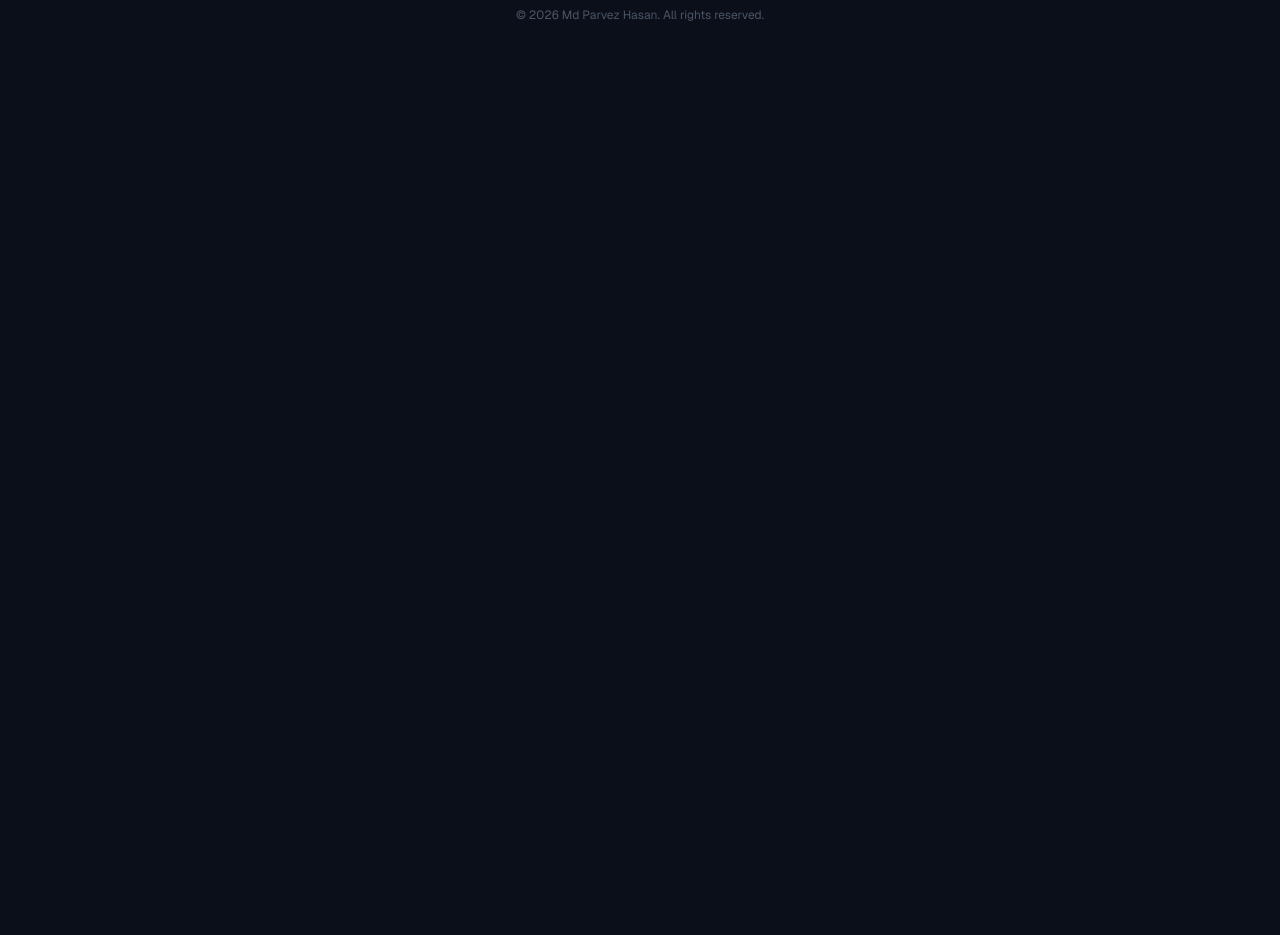
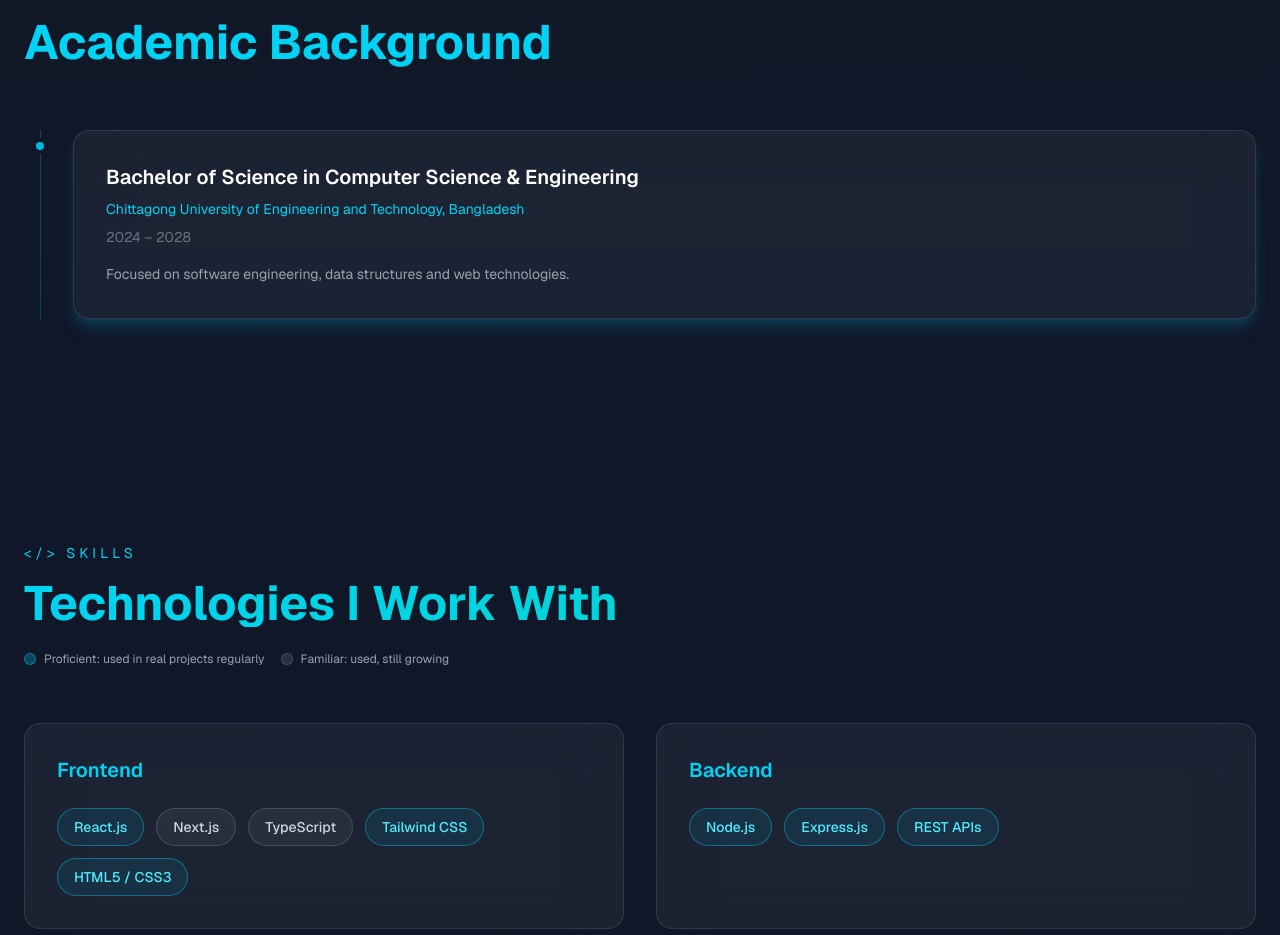
Before and after one commit to parety308/parvez-portfoliyo, a Next.js app: page / in a window 1280 px wide. Shown: the part 1862-2797 px from the top of the page. Before the commit the page ends 1933 px from the top, so only its background shows below. Built offline with nearby package versions, Linux system fonts and the light colour scheme.

Commit message:
feat: add Education and tag-based Skills sections

```diff
--- a/src/app/page.tsx
+++ b/src/app/page.tsx
@@ -1,5 +1,7 @@
 import About from "@/components/sections/About";
+import Education from "@/components/sections/Education";
 import Hero from "@/components/sections/Hero";
+import Skills from "@/components/sections/Skills";
 import { hasResume } from "@/lib/resume";
 
 export default function Home() {
@@ -7,6 +9,8 @@
     <>
       <Hero resumeAvailable={hasResume()} />
       <About />
+      <Education />
+      <Skills />
     </>
   );
 }
--- /dev/null
+++ b/src/components/sections/Education.tsx
@@ -0,0 +1,56 @@
+"use client";
+
+import { motion } from "framer-motion";
+import { GraduationCap } from "lucide-react";
+import { education } from "@/lib/portfolio";
+
+export default function Education() {
+  return (
+    <section
+      id="education"
+      className="bg-gradient-to-b from-[#111827] to-[#0F172A] px-6 py-28 text-white"
+    >
+      <div className="mx-auto max-w-7xl">
+        <motion.div
+          initial={{ opacity: 0, y: 40 }}
+          whileInView={{ opacity: 1, y: 0 }}
+          transition={{ duration: 0.6 }}
+          viewport={{ once: true }}
+          className="mb-16"
+        >
+          <p className="mb-4 flex items-center gap-2 text-sm tracking-[0.3em] text-cyan-400 uppercase">
+            <GraduationCap size={18} aria-hidden="true" />
+            Education
+          </p>
+          <h2 className="text-4xl font-bold text-cyan-400 md:text-5xl">
+            Academic Background
+          </h2>
+        </motion.div>
+
+        <ol className="relative ml-4 border-l border-cyan-500/30">
+          {education.map((item, index) => (
+            <motion.li
+              key={item.degree}
+              initial={{ opacity: 0, x: -40 }}
+              whileInView={{ opacity: 1, x: 0 }}
+              transition={{ duration: 0.6, delay: index * 0.2 }}
+              viewport={{ once: true }}
+              className="relative mb-12 ml-8 last:mb-0"
+            >
+              <span
+                aria-hidden="true"
+                className="absolute top-2 -left-[41px] h-4 w-4 rounded-full border-4 border-[#0F172A] bg-cyan-500"
+              />
+              <div className="rounded-2xl border border-white/10 bg-white/5 p-8 shadow-lg shadow-cyan-500/20 backdrop-blur-xl">
+                <h3 className="mb-2 text-xl font-semibold text-white">{item.degree}</h3>
+                <p className="mb-2 text-sm text-cyan-400">{item.institution}</p>
+                <p className="mb-4 text-sm text-gray-500">{item.year}</p>
+                <p className="text-sm leading-relaxed text-gray-400">{item.description}</p>
+              </div>
+            </motion.li>
+          ))}
+        </ol>
+      </div>
+    </section>
+  );
+}
--- /dev/null
+++ b/src/components/sections/Skills.tsx
@@ -0,0 +1,90 @@
+"use client";
+
+import { motion } from "framer-motion";
+import { skills } from "@/lib/portfolio";
+import type { SkillCategory, SkillLevel } from "@/types/portfolio";
+
+const categoryTitles: Record<SkillCategory, string> = {
+  frontend: "Frontend",
+  backend: "Backend",
+  database: "Database",
+  tools: "Tools & Platforms",
+};
+
+const levelStyles: Record<SkillLevel, string> = {
+  Proficient: "border-cyan-400/40 bg-cyan-500/10 text-cyan-300",
+  Familiar: "border-white/15 bg-white/5 text-gray-300",
+};
+
+const categories = Object.keys(categoryTitles) as SkillCategory[];
+
+export default function Skills() {
+  return (
+    <section
+      id="skills"
+      className="relative overflow-hidden bg-gradient-to-b from-[#0F172A] to-[#111827] px-6 py-28 text-white"
+    >
+      <div
+        aria-hidden="true"
+        className="absolute -top-40 -right-40 -z-10 h-[500px] w-[500px] rounded-full bg-cyan-700/20 blur-3xl"
+      />
+
+      <div className="relative z-10 mx-auto max-w-7xl">
+        <motion.div
+          initial={{ opacity: 0, y: 40 }}
+          whileInView={{ opacity: 1, y: 0 }}
+          transition={{ duration: 0.6 }}
+          viewport={{ once: true }}
+          className="mb-6"
+        >
+          <p className="mb-4 text-sm tracking-[0.3em] text-cyan-400 uppercase">
+            {"</> Skills"}
+          </p>
+          <h2 className="bg-gradient-to-r from-cyan-400 to-teal-400 bg-clip-text text-4xl font-bold text-transparent md:text-5xl">
+            Technologies I Work With
+          </h2>
+        </motion.div>
+
+        <ul className="mb-14 flex flex-wrap gap-4 text-xs text-gray-400">
+          <li className="flex items-center gap-2">
+            <span className="h-3 w-3 rounded-full border border-cyan-400/40 bg-cyan-500/30" />
+            Proficient: used in real projects regularly
+          </li>
+          <li className="flex items-center gap-2">
+            <span className="h-3 w-3 rounded-full border border-white/15 bg-white/10" />
+            Familiar: used, still growing
+          </li>
+        </ul>
+
+        <div className="grid gap-8 md:grid-cols-2">
+          {categories.map((category, index) => (
+            <motion.div
+              key={category}
+              initial={{ opacity: 0, y: 40 }}
+              whileInView={{ opacity: 1, y: 0 }}
+              transition={{ duration: 0.5, delay: index * 0.1 }}
+              viewport={{ once: true }}
+              whileHover={{ y: -6 }}
+              className="rounded-2xl border border-white/10 bg-white/5 p-8 backdrop-blur-xl transition-colors duration-300 hover:border-cyan-400/40"
+            >
+              <h3 className="mb-6 text-xl font-semibold text-cyan-400">
+                {categoryTitles[category]}
+              </h3>
+              <ul className="flex flex-wrap gap-3">
+                {skills[category].map((skill) => (
+                  <li
+                    key={skill.name}
+                    className={`rounded-full border px-4 py-2 text-sm font-medium ${levelStyles[skill.level]}`}
+                  >
+                    <span>{skill.name}</span>
+                    <span className="sr-only"> ({skill.level})</span>
+                  </li>
+                ))}
+              </ul>
+            </motion.div>
+          ))}
+        </div>
+      </div>
+    </section>
+  );
+}
--- a/src/data/portfolioData.json
+++ b/src/data/portfolioData.json
@@ -40,30 +40,26 @@
       ]
     }
   ],
-  "skills": {
+    "skills": {
     "frontend": [
-      { "name": "React.js", "level": 92 },
-      { "name": "TypeScript", "level": 85 },
-      { "name": "Tailwind CSS", "level": 90 },
-      { "name": "Next.js", "level": 80 },
-      { "name": "HTML5 / CSS3", "level": 95 }
+      { "name": "React.js", "level": "Proficient" },
+      { "name": "Next.js", "level": "Familiar" },
+      { "name": "TypeScript", "level": "Familiar" },
+      { "name": "Tailwind CSS", "level": "Proficient" },
+      { "name": "HTML5 / CSS3", "level": "Proficient" }
     ],
     "backend": [
-      { "name": "Node.js", "level": 88 },
-      { "name": "Express.js", "level": 85 },
-      { "name": "REST APIs", "level": 90 },
-      { "name": "GraphQL", "level": 70 }
+      { "name": "Node.js", "level": "Proficient" },
+      { "name": "Express.js", "level": "Proficient" },
+      { "name": "REST APIs", "level": "Proficient" }
     ],
     "database": [
-      { "name": "MongoDB", "level": 85 },
-      { "name": "PostgreSQL", "level": 60 },
-      { "name": "Redis", "level": 57 }
+      { "name": "MongoDB", "level": "Proficient" },
+      { "name": "PostgreSQL", "level": "Familiar" }
     ],
     "tools": [
-      { "name": "Git & GitHub", "level": 92 },
-      { "name": "Docker", "level": 60 },
-      { "name": "Firebase", "level": 80 },
-      { "name": "Figma", "level": 70 }
+      { "name": "Git & GitHub", "level": "Proficient" },
+      { "name": "Firebase", "level": "Proficient" }
     ]
   },
   "education": [
--- a/src/lib/portfolio.ts
+++ b/src/lib/portfolio.ts
@@ -1,7 +1,7 @@
 import rawData from "@/data/portfolioData.json";
 import type { PortfolioData, Project } from "@/types/portfolio";
 
-const data: PortfolioData = rawData;
+const data = rawData as PortfolioData;
 
 export const personalInfo = data.personalInfo;
 export const aboutContent = data.aboutContent;
```
Also changed, not shown: src/types/portfolio.ts (+7 -2 lines).
